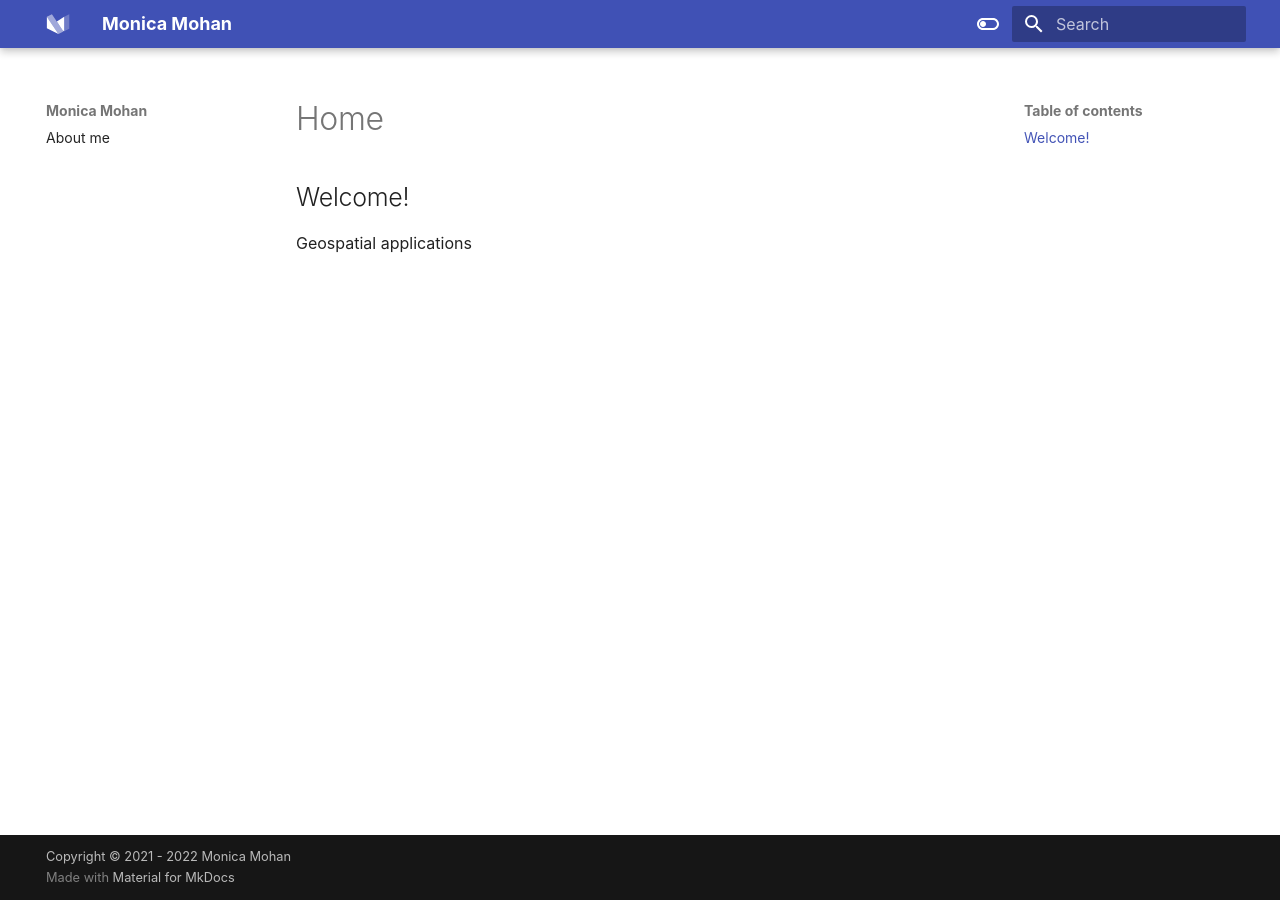
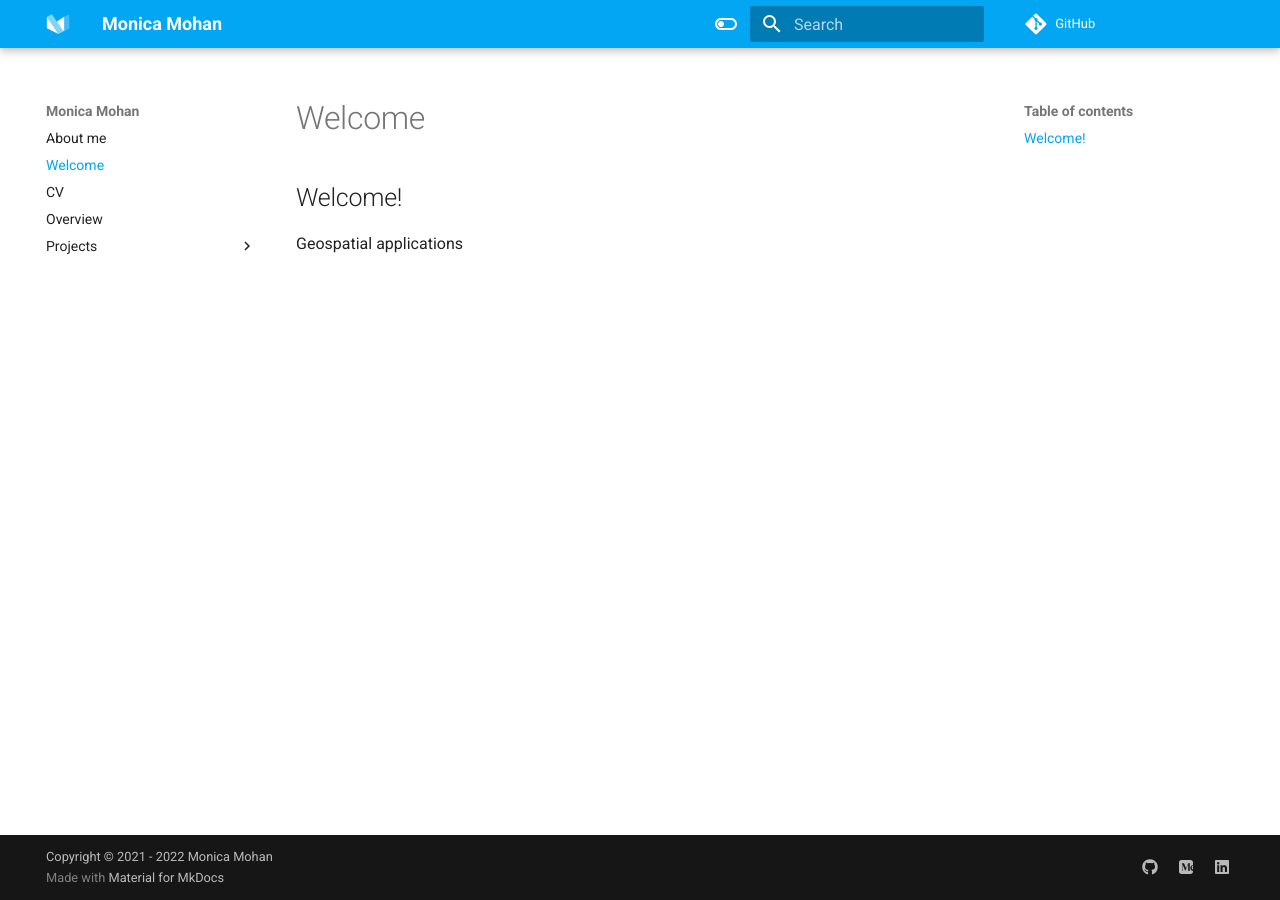
Before and after one commit to gisbymonica/gisbymonica.github.io, an MkDocs documentation site: the page built from docs/index.md, in a window 1280 px wide. Built offline with MkDocs 1.6.1 and Material for MkDocs 9.7.7, drawn with Linux system fonts in a browser that asks for light colours; some web fonts are replaced.

Commit message:
Full App

```diff
--- a/mkdocs.yml
+++ b/mkdocs.yml
@@ -1,6 +1,8 @@
 site_name: Monica Mohan
 site_description: GitHub Projects and CV
 site_author: Monica Mohan
+site_url: https://github.com/gisbymonica
+repo_url: https://github.com/gisbymonica
 docs_dir: docs/
 
 
@@ -24,8 +26,8 @@ theme:
   language: en
   palette:
     - scheme: default
-      primary: indigo
-      accent: indigo
+      primary: light blue
+      accent: blue
       toggle:
         icon: material/toggle-switch-off-outline
         name: Switch to dark mode
@@ -36,14 +38,77 @@ theme:
         icon: material/toggle-switch
         name: Switch to light mode
   font:
-    text: Google Sans
-    code: Regular
+    text: Roboto
+    code: Roboto Mono
   favicon: assets/favicon.png
   icon:
     logo: logo
+  features:
+    - search.suggest
+    - search.highlight
 
 
+extra:
+  social:
+    - icon: fontawesome/brands/github
+      link: https://github.com/gisbymonica
+    - icon: fontawesome/brands/medium
+      link: https://medium.com/@monicamohangis
+    - icon: fontawesome/brands/linkedin
+      link: https://www.linkedin.com/in/monicamohan
+
+
+# Extensions
+markdown_extensions:
+  - admonition
+  - abbr
+  - attr_list
+  - def_list
+  - footnotes
+  - meta
+  - md_in_html
+  - toc:
+      permalink: true
+  - pymdownx.arithmatex:
+      generic: true
+  - pymdownx.betterem:
+      smart_enable: all
+  - pymdownx.caret
+  - pymdownx.critic
+  - pymdownx.details
+  - pymdownx.emoji:
+      emoji_index: !!python/name:materialx.emoji.twemoji
+      emoji_generator: !!python/name:materialx.emoji.to_svg
+  - pymdownx.highlight
+  - pymdownx.inlinehilite
+  - pymdownx.keys
+  - pymdownx.magiclink:
+      repo_url_shorthand: true
+      user: squidfunk
+      repo: mkdocs-material
+  - pymdownx.mark
+  - pymdownx.smartsymbols
+  - pymdownx.superfences:
+      custom_fences:
+        - name: mermaid
+          class: mermaid
+          format: !!python/name:pymdownx.superfences.fence_code_format
+  - pymdownx.tabbed
+  - pymdownx.tasklist:
+      custom_checkbox: true
+  - pymdownx.tilde
+
+
+plugins:
+  - search:
+      lang:
+        - en
 
 # Page tree
 nav:
   - About me: aboutme.md
+  - Welcome: index.md
+  - CV: resume.md
+  - Overview: projects.md
+  - Projects:
+    - JS API: arcgisjs.md
```
Also changed, not shown: docs/arcgisjs.md (added, +5 -0 lines), docs/projects.md (added, +5 -0 lines), docs/resume.md (added, +5 -0 lines).
